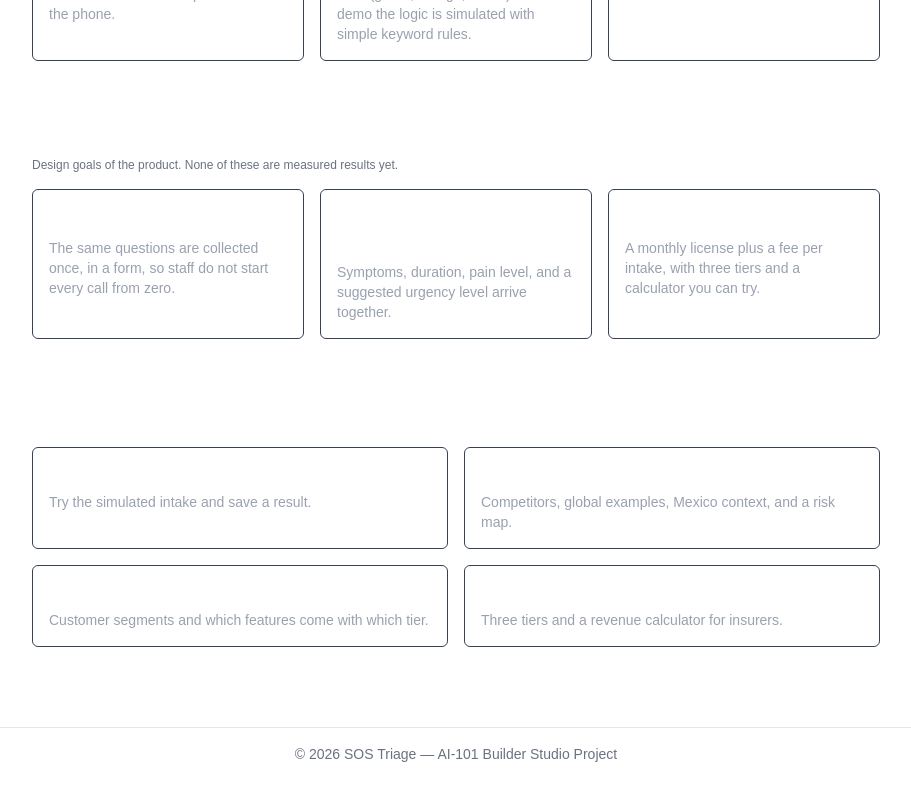
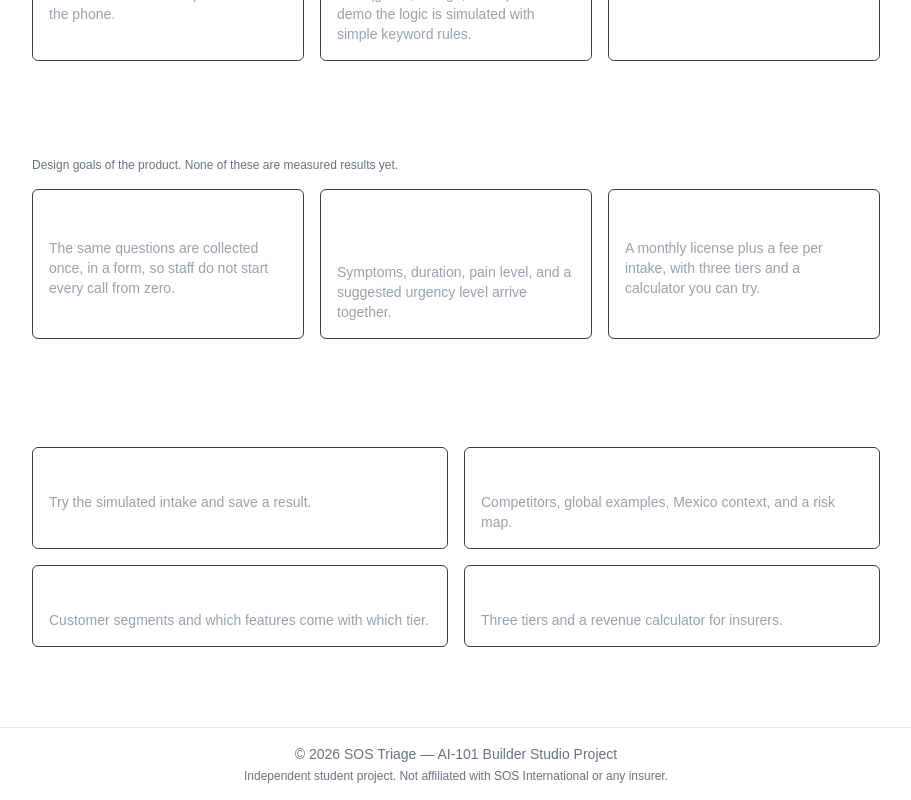
Before and after one commit to oninorl/sostriageapp, a Next.js app: page / in a window 1280 px wide. Shown: the part 656-1456 px from the top of the page, without its empty margins (184-1095 px from the left). Built offline with nearby package versions, Linux system fonts and the light colour scheme; no server answers.

Commit message:
Add not-affiliated line to footer

```diff
--- a/app/components/Footer.tsx
+++ b/app/components/Footer.tsx
@@ -1 +1,10 @@
-export default function Footer() { return ( <footer className="w-full border-t border-gray-200 px-6 py-4 text-sm text-gray-500 text-center"> © 2026 SOS Triage — AI-101 Builder Studio Project </footer> ); }
+export default function Footer() {
+  return (
+    <footer className="w-full border-t border-gray-200 px-6 py-4 text-sm text-gray-500 text-center">
+      <p>© 2026 SOS Triage — AI-101 Builder Studio Project</p>
+      <p className="text-xs mt-1">
+        Independent student project. Not affiliated with SOS International or any insurer.
+      </p>
+    </footer>
+  );
+}
```
